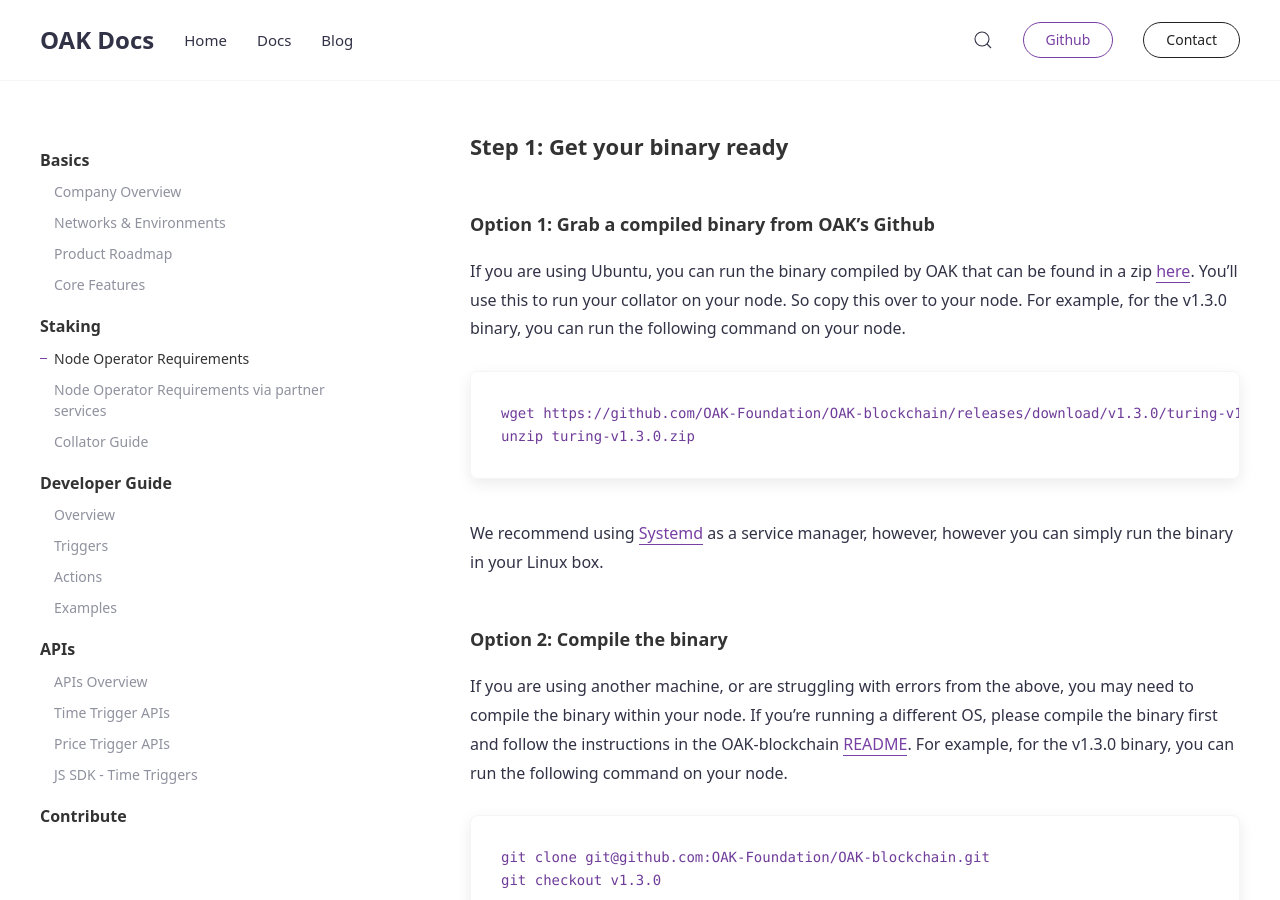
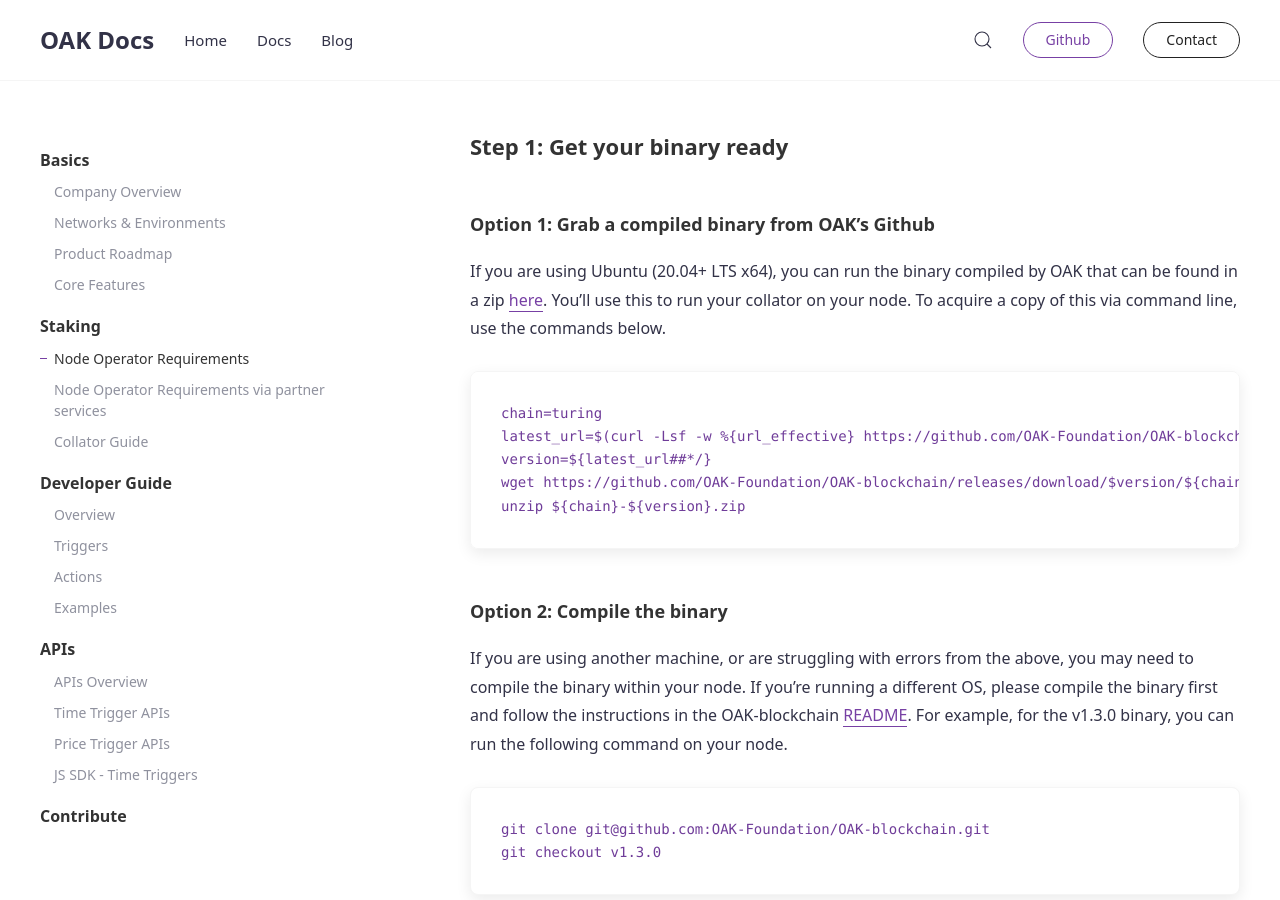
Before and after one commit to AvaProtocol/OAK-docs, a Jekyll site: the page built from _docs/node-operator-requirements.md, in a window 1280 px wide and 900 px high, scrolled down 2299 px. Built offline with Jekyll 4.4.1, drawn with Linux system fonts in a browser that asks for light colours.

Commit message:
addressed some feedback; pre-split

````diff
--- a/_docs/node-operator-requirements.md
+++ b/_docs/node-operator-requirements.md
@@ -53,13 +53,15 @@
 ### Step 1: Get your binary ready
 
 #### Option 1: Grab a compiled binary from OAK's Github
-If you are using Ubuntu, you can run the binary compiled by OAK that can be found in a zip [here](https://github.com/OAK-Foundation/OAK-blockchain/releases/latest). You'll use this to run your collator on your node. So copy this over to your node. For example, for the v1.3.0 binary, you can run the following command on your node.
+If you are using Ubuntu (20.04+ LTS x64), you can run the binary compiled by OAK that can be found in a zip [here](https://github.com/OAK-Foundation/OAK-blockchain/releases/latest). You'll use this to run your collator on your node. To acquire a copy of this via command line, use the commands below.
 
 ```
-wget https://github.com/OAK-Foundation/OAK-blockchain/releases/download/v1.3.0/turing-v1.3.0.zip
-unzip turing-v1.3.0.zip
+chain=turing
+latest_url=$(curl -Lsf -w %{url_effective} https://github.com/OAK-Foundation/OAK-blockchain/releases/latest/download/)
+version=${latest_url##*/}
+wget https://github.com/OAK-Foundation/OAK-blockchain/releases/download/$version/${chain}-${version}.zip
+unzip ${chain}-${version}.zip
 ```
-We recommend using [Systemd](https://systemd.io/) as a service manager, however, however you can simply run the binary in your Linux box.
 
 #### Option 2: Compile the binary
 If you are using another machine, or are struggling with errors from the above, you may need to compile the binary within your node. If you're running a different OS, please compile the binary first and follow the instructions in the OAK-blockchain [README](https://github.com/OAK-Foundation/OAK-blockchain#install-oak-blockchain). For example, for the v1.3.0 binary, you can run the following command on your node.
````
